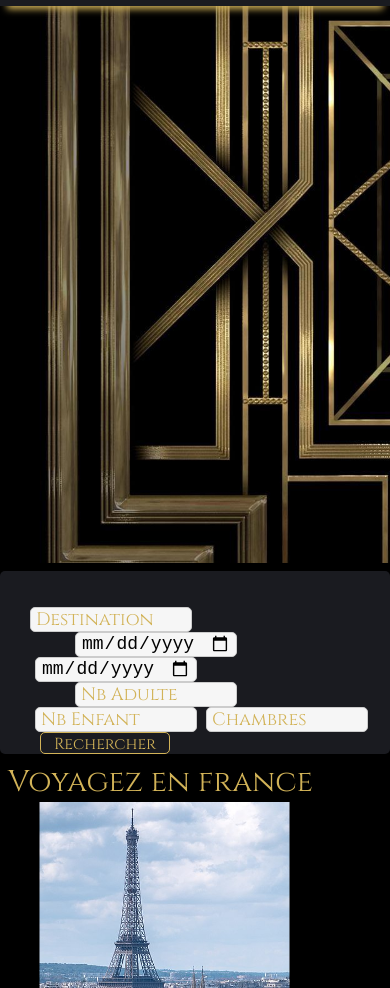
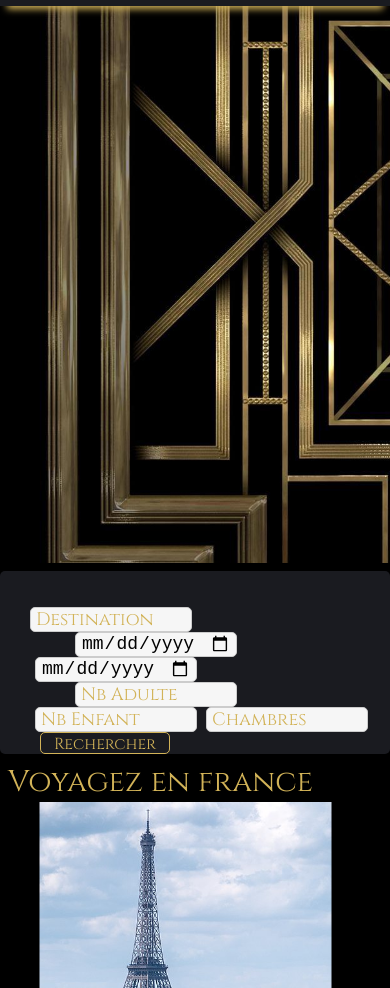
Before and after one commit to PierreL35120/vacances, a plain HTML site: page index.html in a window 390 px wide. Shown: the part 112-1100 px from the top of the page. Drawn offline with Linux system fonts and the light colour scheme.

Commit message:
Update index.css

```diff
--- a/design/index.css
+++ b/design/index.css
@@ -180,6 +180,10 @@ h2{
         margin-left: 45%;
     }
 
+    .france img{
+        width: 75vw;
+        height: auto;
+    }
     .recherche span{
         visibility: hidden;
         font-size: 1px;
```
